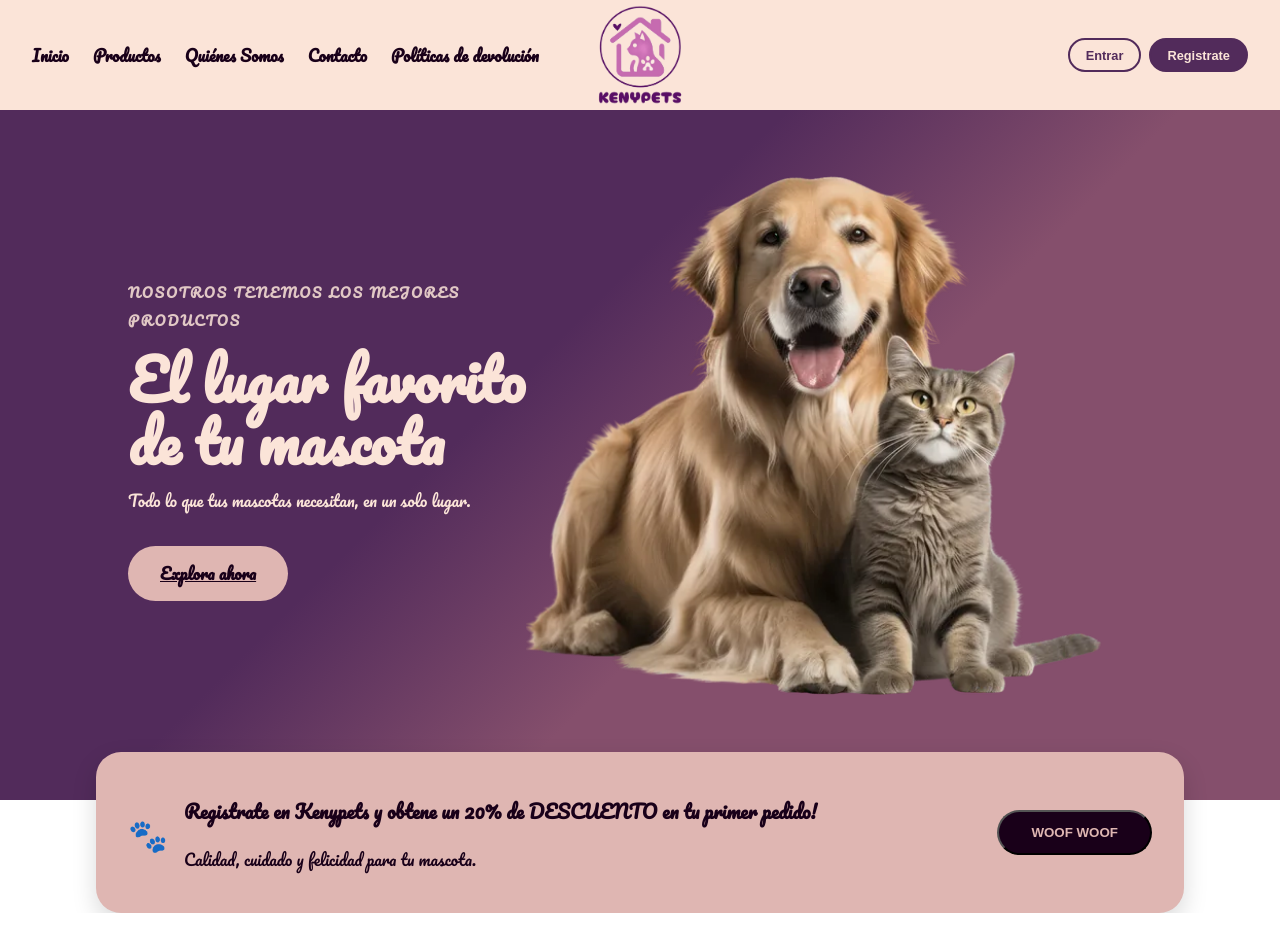
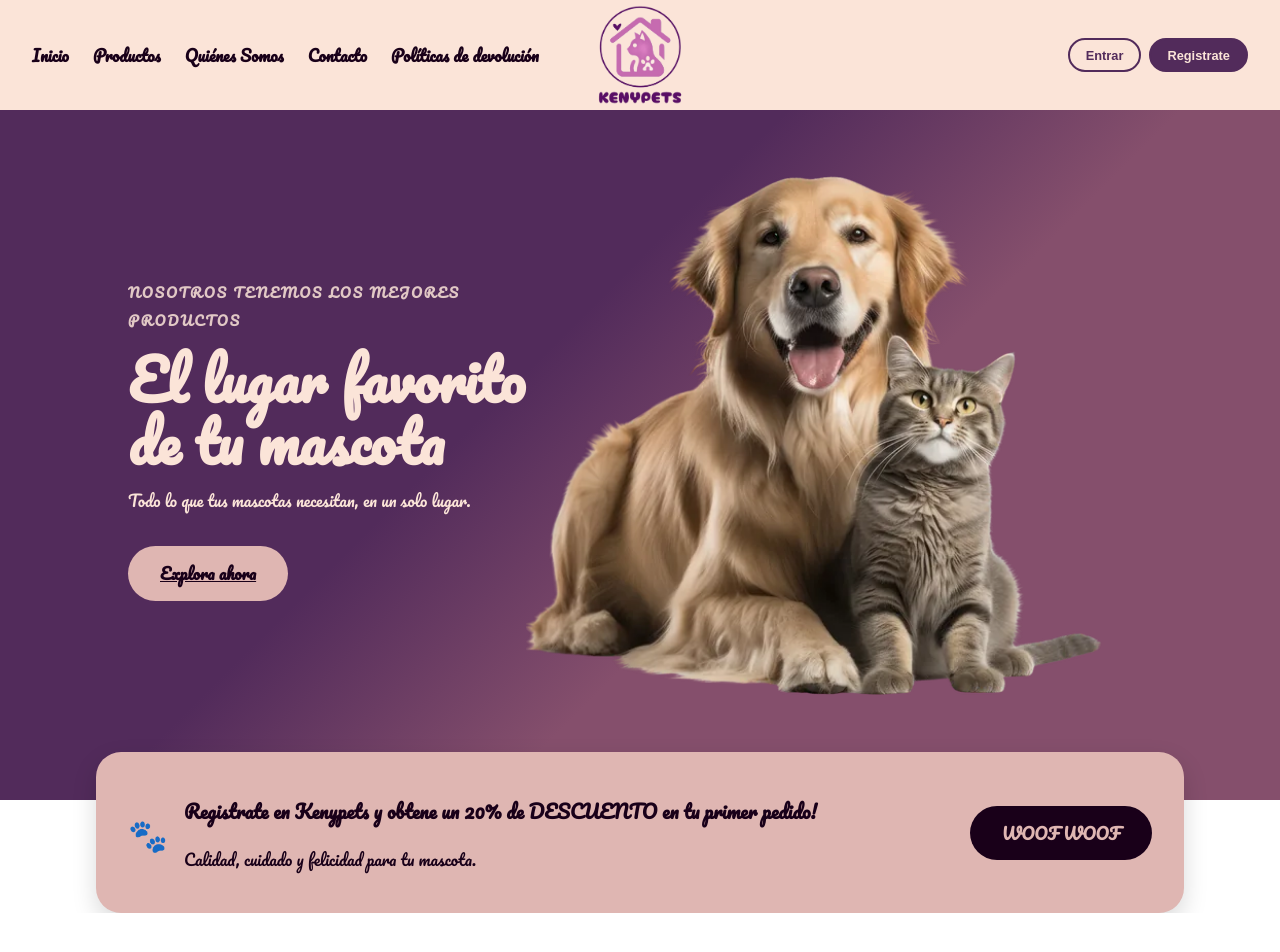
Before and after one commit to dave364/Kenypets, a React (Vite) app: page / in a window 1280 px wide. Shown: the top 952 px of the page. Built offline with nearby package versions, Linux system fonts and the light colour scheme; no server answers.

Commit message:
Que el boton del promo herede la tipografia de la marca

```diff
--- a/src/components/Hero/Hero.scss
+++ b/src/components/Hero/Hero.scss
@@ -97,6 +97,14 @@
   font-weight: 700;
   transition: transform 0.2s;
   text-decoration: none;
+  /* Sin sesion el elemento es un <button>, que no hereda la tipografia
+     ni el tamano de la pagina: sin esto se veria con la fuente por
+     defecto del navegador en vez de la de la marca. */
+  font-family: inherit;
+  font-size: inherit;
+  line-height: inherit;
+  border: none;
+  cursor: pointer;
 }
 
 .promo__btn:hover {
```
